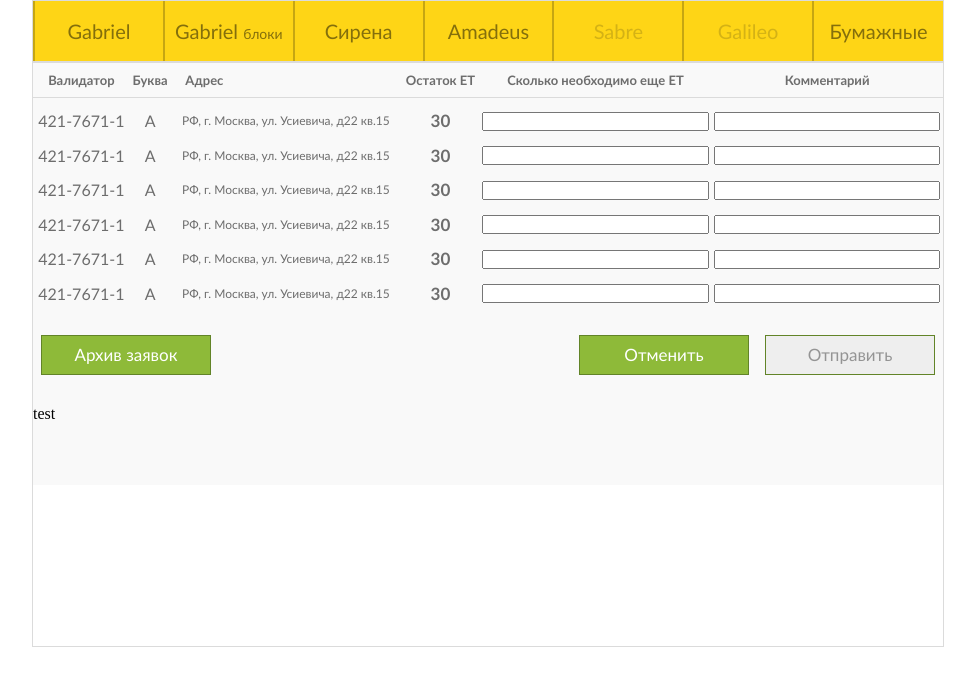
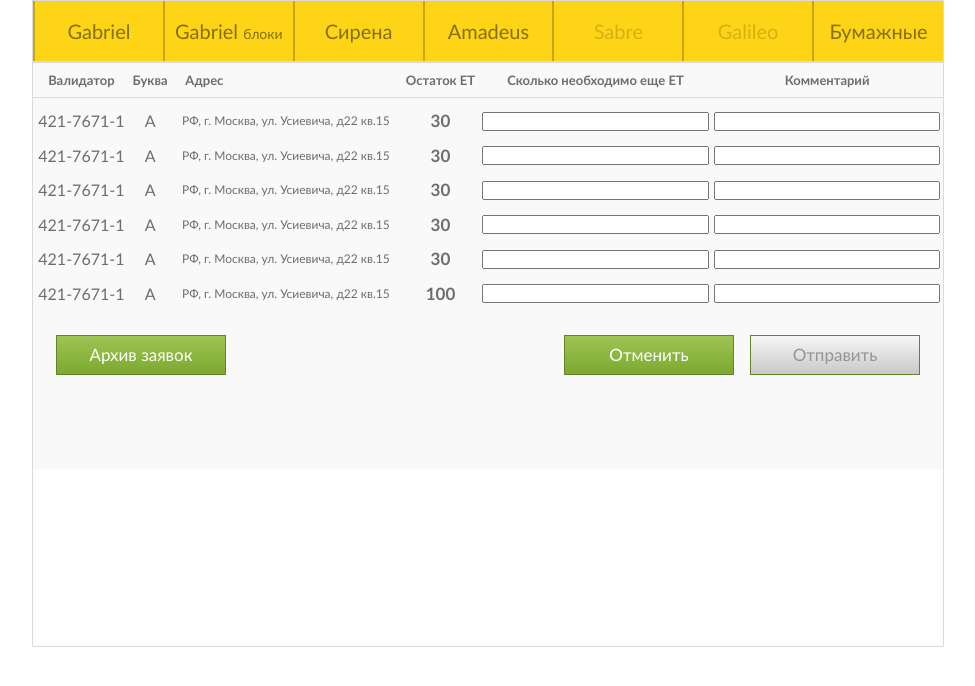
Before and after one commit to slabnin-as/webdev, a plain HTML site: page Gabriel/index.html in a window 1280 px wide. Shown: the whole page, without its empty margins (152-1127 px from the left). Drawn offline with Linux system fonts and the light colour scheme.

Commit message:
Gabriel version 0.7.8

```diff
--- a/Gabriel/index.html
+++ b/Gabriel/index.html
@@ -168,7 +168,7 @@
                 <input type="hidden" id="address6" form="send-data" name="address" value="customer.getAddress()">
             </td>
             <td class="et-count">
-                <label for="et1">30</label>
+                <label for="et1">100</label>
                 <input type="hidden" id="et6" form="send-data" name="et" value="30">
             </td>
             <td>
@@ -186,7 +186,7 @@
         <button type="submit" name="submit" class="send-button" form="send-data">Отправить</button>
     </div>
     <div class="prev-request">
-        <p>test</p>
+
     </div>
 </div>
 </body>
--- a/Gabriel/style.css
+++ b/Gabriel/style.css
@@ -99,6 +99,7 @@
     height: 100px;
     background-color: #f9f9f9;
     display: flex;
+    padding: 0 15px;
 }
 
 .button-block button {
@@ -108,12 +109,12 @@
     border: 1px solid #628428;
     width: 170px;
     height: 40px;
-    margin: 8px;
+    margin: 0 8px;
     align-self: center;
 }
 
 .button-block .send-button {
-    background-color: #eee;
+    background: linear-gradient(180deg, #f7f7f7, #c8c8c8);
     color: #949494;
 }
 
@@ -122,7 +123,7 @@
 }
 
 .button-block .green-col {
-    background-color: #8eba39;
+    background: linear-gradient(180deg, #9ec454, #7ca92f);
     color: #fff;
 }
 
```
